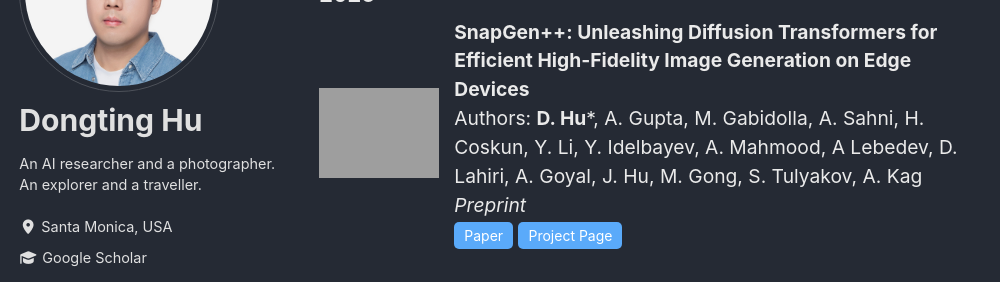
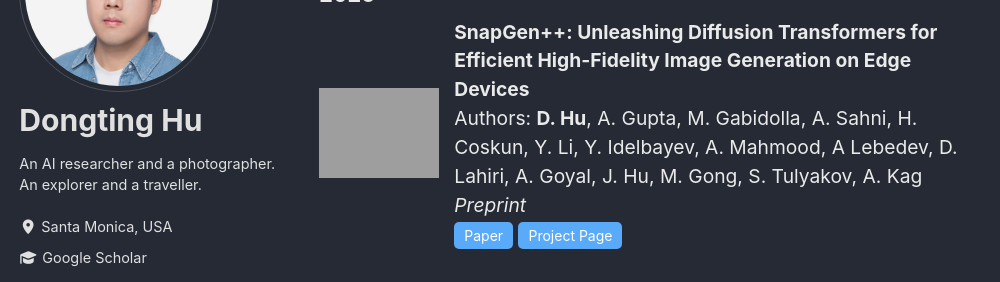
Before and after one commit to timmy11hu/timmy11hu.github.io, a Jekyll site: the page built from _pages/publication.md, in a window 1280 px wide and 900 px high. Shown: the part 205-487 px from the top of the window, without its empty margins (0-1000 px from the left). Built offline with Jekyll 4.4.1, drawn with Linux system fonts in a browser that asks for light colours; cached includes are drawn as plain includes.

```diff
--- a/_pages/publication.md
+++ b/_pages/publication.md
@@ -10,7 +10,7 @@ author_profile: true
   <img src="../assets/images/publication_snapgen++.png" alt="SnapGen++ Publication Image" style="width: 120px; height: auto; margin-right: 15px;"/>
   <div>
     <strong>SnapGen++: Unleashing Diffusion Transformers for Efficient High-Fidelity Image Generation on Edge Devices</strong> <br>
-    Authors: <strong>D. Hu</strong>*, A. Gupta, M. Gabidolla, A. Sahni, H. Coskun, Y. Li, Y. Idelbayev, A. Mahmood, A Lebedev, D. Lahiri, A. Goyal, J. Hu, M. Gong, S. Tulyakov, A. Kag<br>
+    Authors: <strong>D. Hu</strong>, A. Gupta, M. Gabidolla, A. Sahni, H. Coskun, Y. Li, Y. Idelbayev, A. Mahmood, A Lebedev, D. Lahiri, A. Goyal, J. Hu, M. Gong, S. Tulyakov, A. Kag<br>
     <em>Preprint</em> <br>
     <a href="https://arxiv.org/pdf/2601.08303" target="_blank" style="text-decoration: none;">
       <button style="padding: 5px 10px; font-size: 14px; cursor: pointer; background-color:rgb(90, 170, 250); color: white; border: none; border-radius: 5px;">
```
